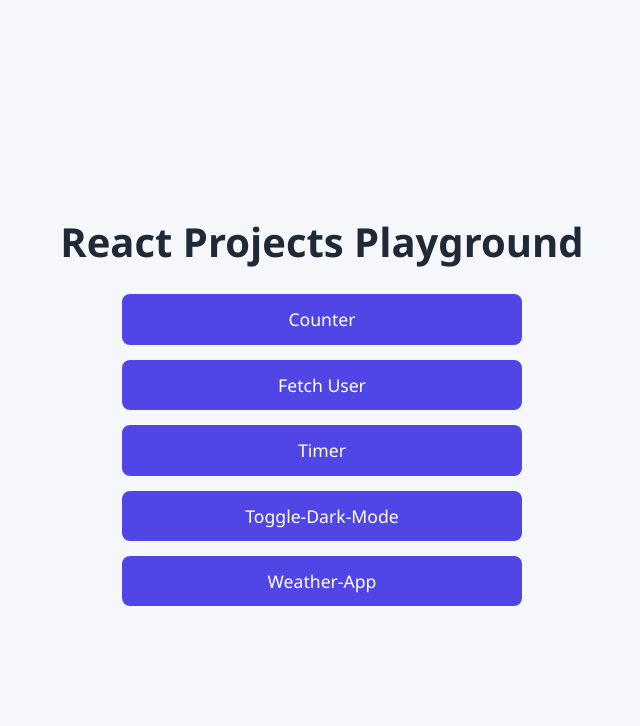
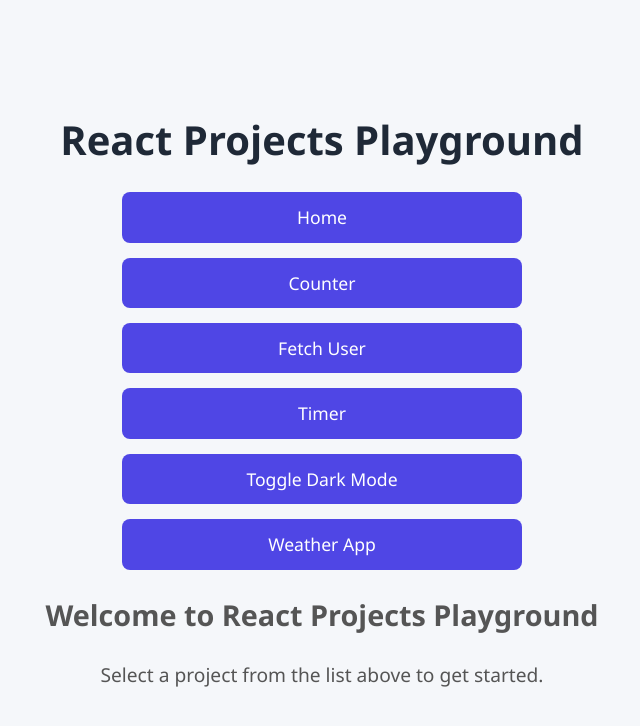
Before and after one commit to tundeani/react-practice-lab-useState-useEffect, a React (Vite) app: page / in a window 1280 px wide. Shown: the top 726 px of the page, without its empty margins (318-958 px from the left). Built offline with nearby package versions, Linux system fonts and the light colour scheme.

Commit message:
first commit

```diff
--- a/src/App.css
+++ b/src/App.css
@@ -16,6 +16,13 @@ body {
   justify-content: center;
   align-items: center;height: fit-content;
 }
+
+.home-content {
+  margin-top: 20px;
+  font-size: 1.2rem;
+  color: #555;
+}
+
 
 .app-container {
   text-align: center;
--- a/src/App.jsx
+++ b/src/App.jsx
@@ -6,29 +6,39 @@ import ToggleDarkModeApp from './projects/toggleDarkMode/ToggleDarkModeApp'
 import WeatherApp from './projects/weatherApp/WeatherApp'
 import './App.css';
 
+function HomePage() {
+  return (
+    <div className="home-content">
+      <h2>Welcome to React Projects Playground</h2>
+      <p>Select a project from the list above to get started.</p>
+    </div>
+  );
+}
+
 function App () {
   return (
     <div className="app-container">
       <h1 className="app-title">React Projects Playground</h1>
+
       <nav className="projects-list">
-        <Link to= "/counter" className="project-link">Counter</Link>
-        <Link to= "/fetchUser" className="project-link">Fetch User</Link>
-        <Link to= "/timer" className="project-link">Timer</Link>
-        <Link to= "/toggleDarkMode" className="project-link">Toggle-Dark-Mode</Link>
-        <Link to= "/weatherApp" className="project-link">Weather-App</Link>
+        <Link to="/" className="project-link">Home</Link>
+        <Link to="/counter" className="project-link">Counter</Link>
+        <Link to="/fetchUser" className="project-link">Fetch User</Link>
+        <Link to="/timer" className="project-link">Timer</Link>
+        <Link to="/toggleDarkMode" className="project-link">Toggle Dark Mode</Link>
+        <Link to="/weatherApp" className="project-link">Weather App</Link>
       </nav>
 
       <Routes>
-        <Route path= "/counter" element= {<CounterApp />} />
-        <Route path= "/fetchUser" element= {< FetchUserApp />} />
-        <Route path= "/timer" element= {< TimerApp />} />
-        <Route path= "/toggleDarkMode" element= {< ToggleDarkModeApp />} />
-        <Route path= "/weatherApp" element= {< WeatherApp />} />
+        <Route path="/" element={<HomePage />} />
+        <Route path="/counter" element={<CounterApp />} />
+        <Route path="/fetchUser" element={<FetchUserApp />} />
+        <Route path="/timer" element={<TimerApp />} />
+        <Route path="/toggleDarkMode" element={<ToggleDarkModeApp />} />
+        <Route path="/weatherApp" element={<WeatherApp />} />
       </Routes>
     </div>
-  )
-
-
+  );
 }
 
 export default App;
```
